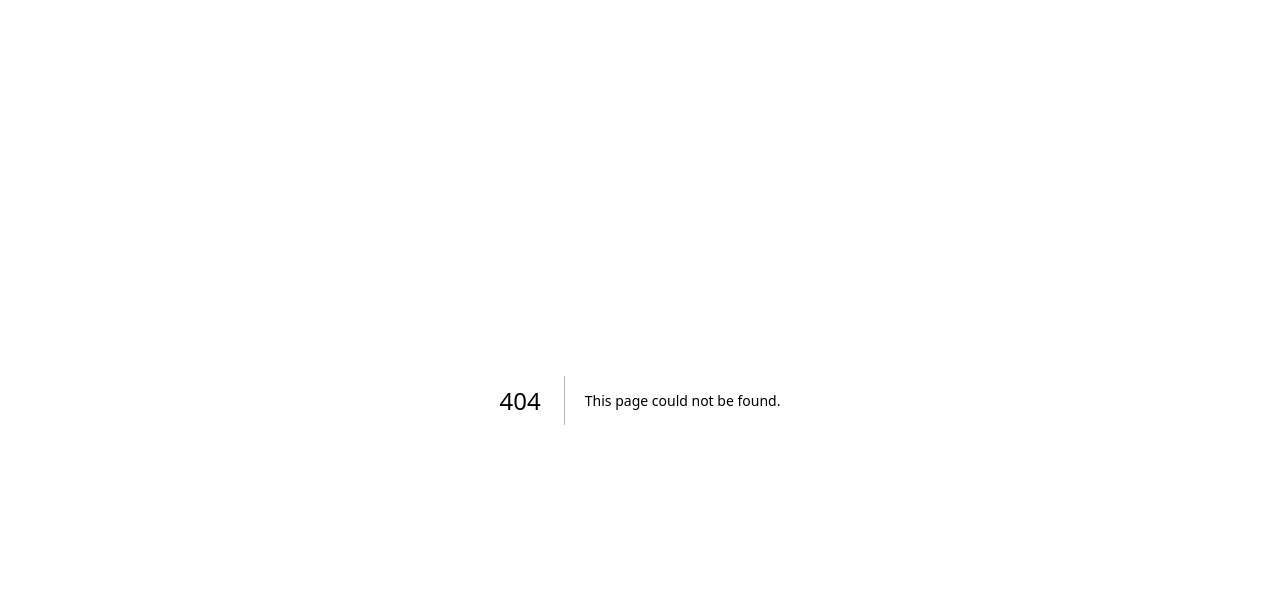
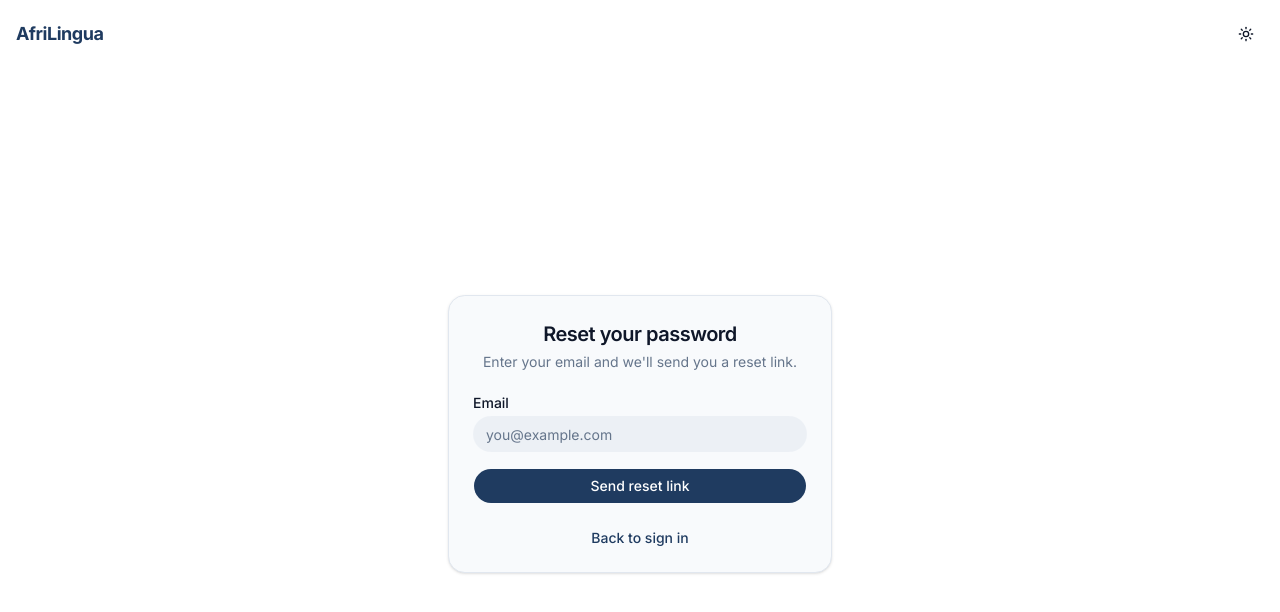
Before and after one commit to EucTech/AfriLingua, a Next.js app in the folder frontend/: page /forgot-password in a window 1280 px wide. Before the commit this address had no page. Shown: the top 612 px of the page. Built offline with nearby package versions, Linux system fonts and the light colour scheme.

Commit message:
feat: add forgot password page

```diff
--- /dev/null
+++ b/frontend/app/(auth)/forgot-password/page.tsx
@@ -0,0 +1,23 @@
+import Link from "next/link";
+import { ForgotPasswordForm } from "@/features/auth/components/ForgotPasswordForm";
+
+export default function ForgotPasswordPage() {
+  return (
+    <div className="space-y-6">
+      <div className="space-y-1 text-center">
+        <h1 className="text-foreground text-xl font-semibold tracking-tight">Reset your password</h1>
+        <p className="text-muted-foreground text-sm">
+          Enter your email and we&apos;ll send you a reset link.
+        </p>
+      </div>
+
+      <ForgotPasswordForm />
+
+      <p className="text-muted-foreground text-center text-sm">
+        <Link href="/login" className="text-primary font-medium hover:underline">
+          Back to sign in
+        </Link>
+      </p>
+    </div>
+  );
+}
```
